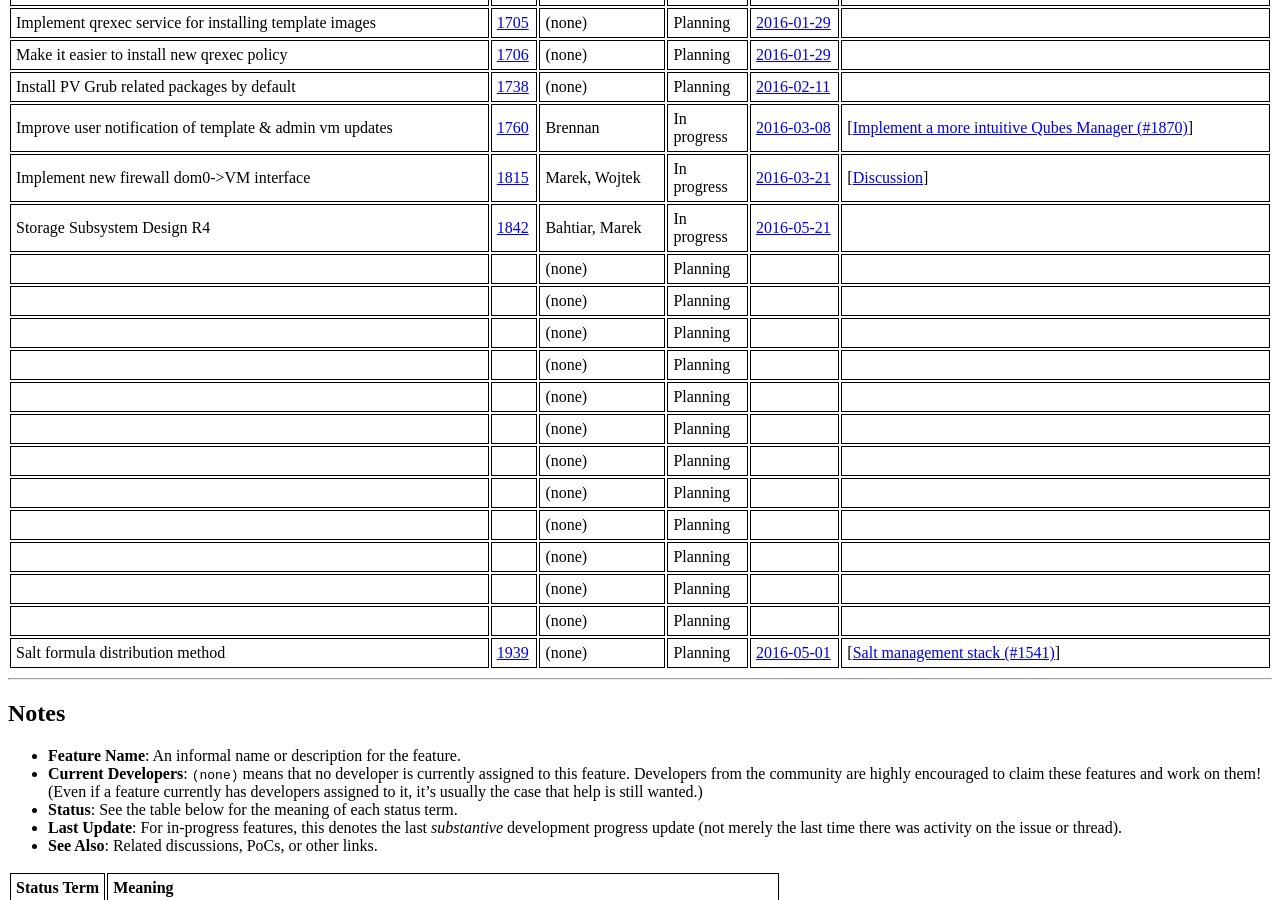
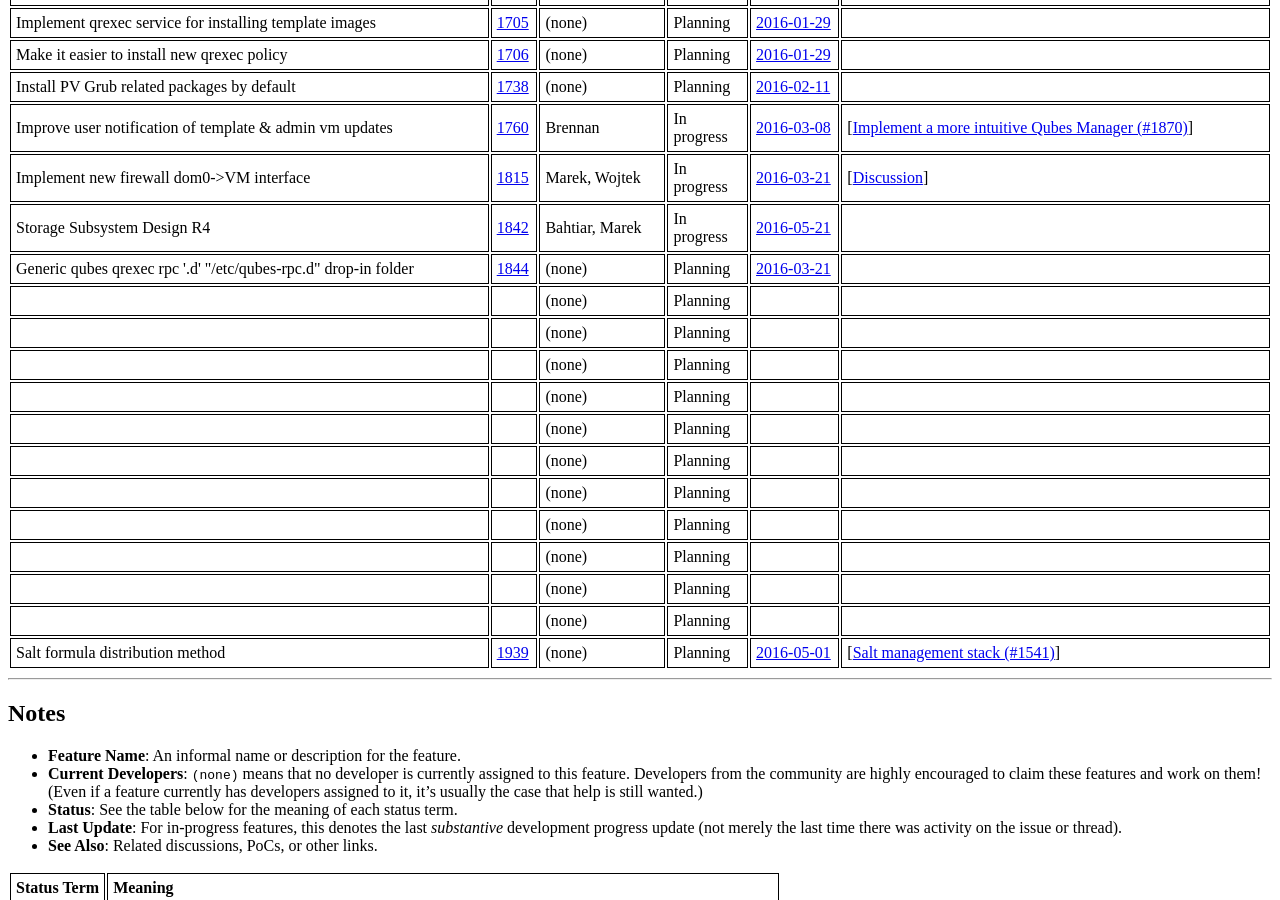
Before and after one commit to QubesOS/qubes-issues, a Jekyll site: the page built from index.md, in a window 1280 px wide and 900 px high, scrolled down 2550 px. Built offline with Jekyll 4.4.1, drawn with Linux system fonts in a browser that asks for light colours.

Commit message:
Track #1844

```diff
--- a/_data/features.yml
+++ b/_data/features.yml
@@ -1112,15 +1112,15 @@
   - desc   :
     url    :
 
-- name   :
-  issue  :
+- name   : Generic qubes qrexec rpc '.d' "/etc/qubes-rpc.d" drop-in folder
+  issue  : 1844
   devs   :
   status :
-    term   :
+    term   : Planning
     url    :
   updated:
-    date   :
-    url    :
+    date   : 2016-03-21
+    url    : https://github.com/QubesOS/qubes-issues/issues/1844#issuecomment-199240465
   info   :
   - desc   :
     url    :
```
